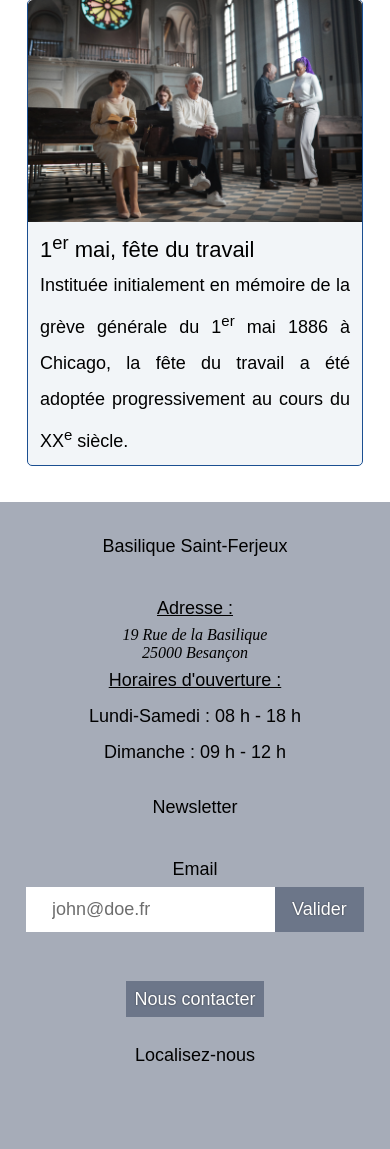
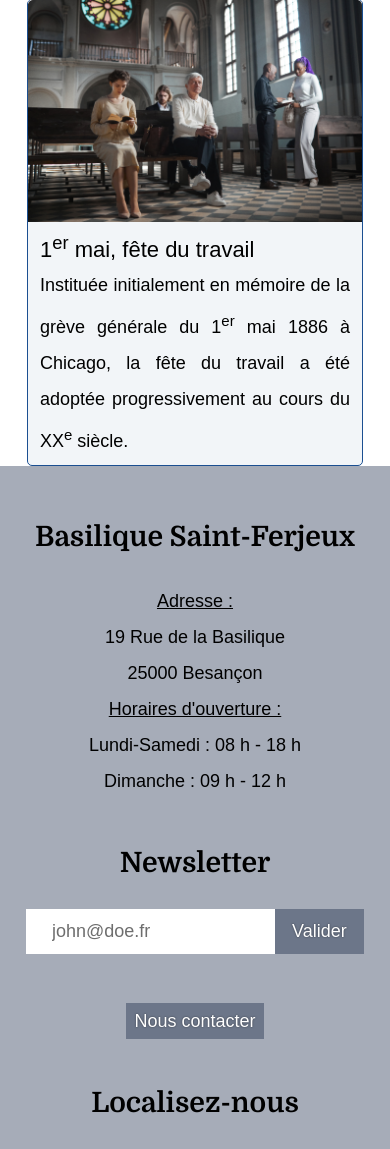
Before and after one commit to J-D25/basilique_integration, a PHP site: page / in a window 390 px wide. Shown: the part 2973-4122 px from the top of the page. Run offline with PHP 8.4, Linux system fonts and the light colour scheme; a map, chart or similar area stays blank; some libraries are stand-ins or nearby versions; some web fonts are replaced.

Commit message:
assets/css/style.css : add .footer_title, remove .bottomline, add #home_section_4_content, add footer address, add .underline

```diff
--- a/assets/css/style.css
+++ b/assets/css/style.css
@@ -219,16 +219,15 @@ p {
 }
 
 h3 {
+    margin: 2.25rem 0;
+}
+
+h3,
+.footer_title {
     font-family: var(--font-title);
     font-style: normal;
     font-weight: 700;
     font-size: 1.75rem;
-    margin: 2.25rem 0;
-}
-
-.bottomline {
-    border-bottom: .3125rem solid #000000;
-    padding-bottom: 11px;
 }
 
 #home_section_3_content {
@@ -261,25 +260,26 @@ h4 {
 }
 
 #home_section_1,
-#home_section_3,
 #home_section_4 {
     margin-bottom: 2.25rem;
 }
 
-#home_section_4 {
+#home_section_4_content {
     display: flex;
     gap: 2.25rem;
 }
 
-#home_section_4_1 {
+#home_section_4_content_1 {
     width: calc(31.25%);
+    margin: 0;
 }
 
-#home_section_4_2 {
+#home_section_4_content_2 {
     width: calc(68.75%);
+    margin: 0;
 }
 
-#home_section_4 img {
+#home_section_4_content img {
     width: 100%;
     height: 100%;
     object-fit: cover;
@@ -307,9 +307,18 @@ footer {
 }
 
 footer h3,
-footer p {
+footer p,
+footer address {
     margin: 0 0 1.625rem 0;
     font-weight: 400;
+}
+
+footer address {
+    font-family: var(--font-content);
+    font-style: normal;
+    font-size: 1.125rem;
+    line-height: 2.25rem;
+    text-align: justify;
 }
 
 .underline {
@@ -320,7 +329,8 @@ p.underline {
     margin: 0;
 }
 
-footer p:last-child {
+footer p:last-child,
+footer address {
     margin: 0;
 }
 
@@ -670,7 +680,7 @@ input#popup_thanks:hover {
     #footer_content_3 {
         grid-area: 2 / 1 / 3 / 3;
     }
-    #footer_content_3 h3 {
+    #footer_content_3 .footer_title {
         display: none;
     }
     .panorama {
@@ -689,7 +699,8 @@ input#popup_thanks:hover {
         display: none;
     }
     h2,
-    h3 {
+    h3,
+    .footer_title {
         margin: 7vw 0;
         text-align: center;
     }
@@ -724,13 +735,18 @@ input#popup_thanks:hover {
     #footer_content_1_content {
         justify-content: center;
     }
-    footer p {
+    #newsletter_email_label {
+        display: none;
+    }
+    footer p,
+    footer address {
         text-align: center;
     }
     #footer_content_2 {
         grid-area: 2 / 1 / 3 / 2;
     }
-    #newsletter_email_label {
+    #newsletter_email_label,
+    #newsletter_result {
         text-align: left;
     }
     #footer_content_3 {
@@ -823,9 +839,6 @@ input#popup_thanks:hover {
     p {
         margin-left: 0;
         margin-right: 0;
-    }
-    .bottomline {
-        text-align: left;
     }
     .hamburger {
         display: unset;
```
